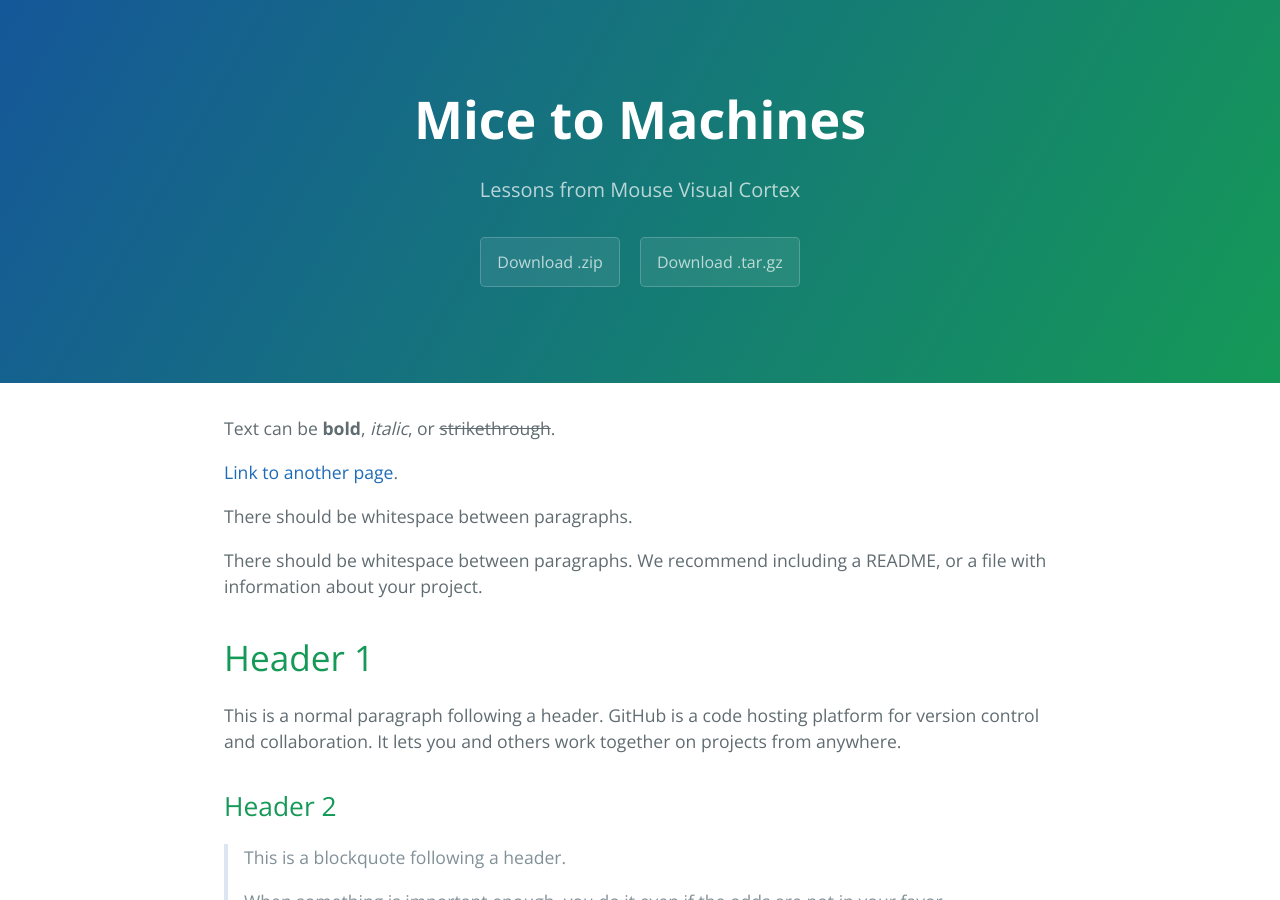
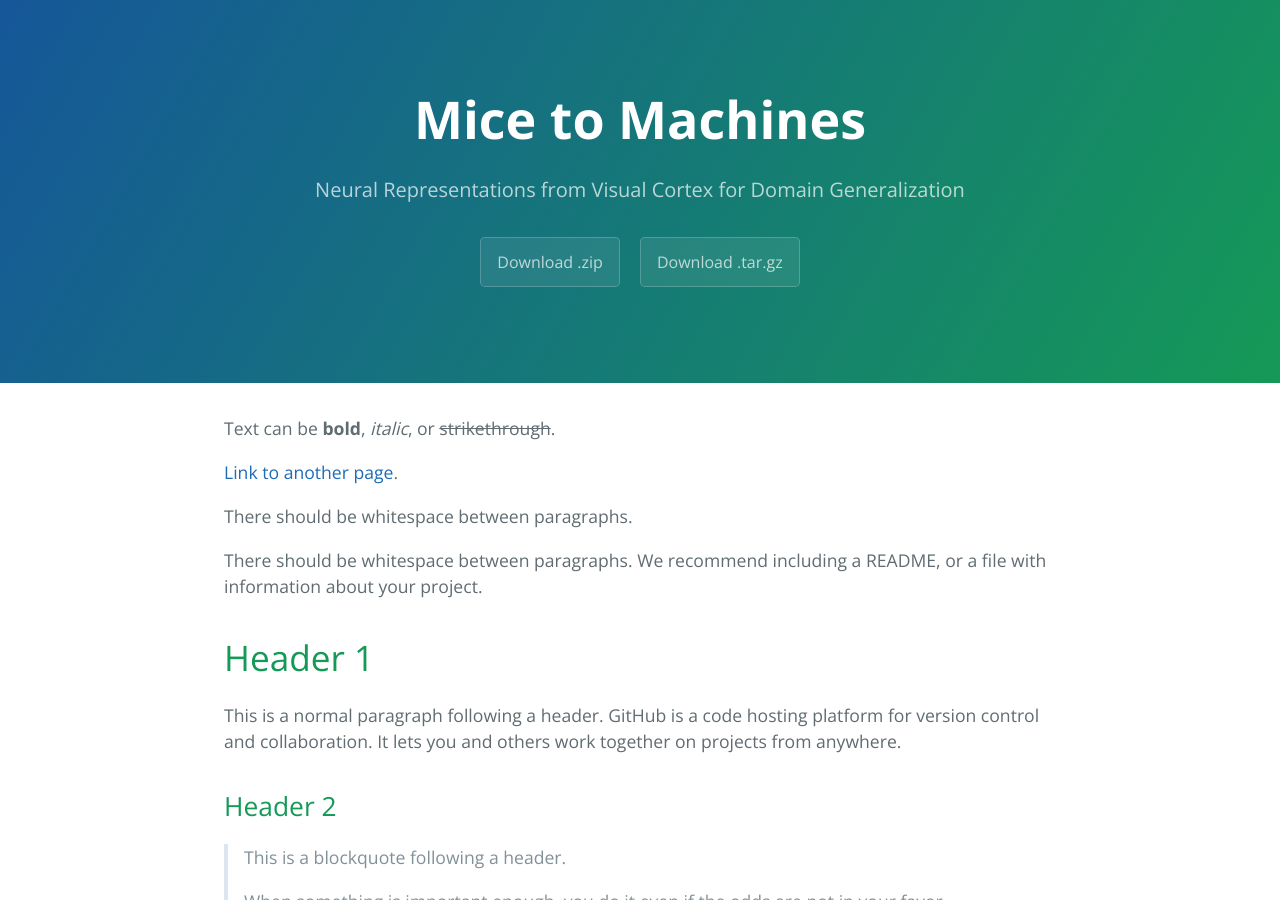
Before and after one commit to neurnai/neurnai.github.io, a Jekyll site: the page built from index.md, in a window 1280 px wide and 900 px high. Built offline with Jekyll 4.4.1, drawn with Linux system fonts in a browser that asks for light colours.

Commit message:
Update _config.yml

```diff
--- a/_config.yml
+++ b/_config.yml
@@ -1,5 +1,5 @@
 title: Mice to Machines
-description: Lessons from Mouse Visual Cortex
+description: Neural Representations from Visual Cortex for Domain Generalization
 show_downloads: true
 google_analytics:
 theme: jekyll-theme-cayman
```
